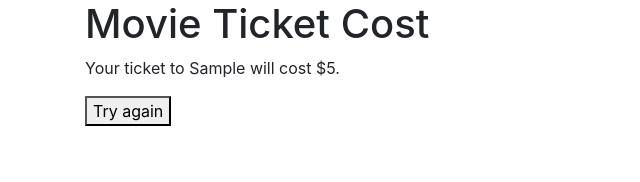
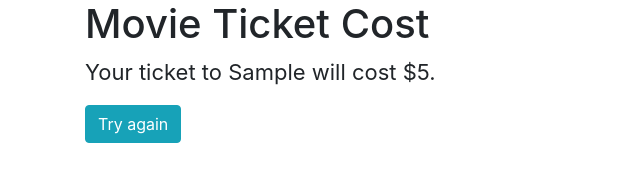
Before and after one commit to KChellis/movie-tickets, a plain HTML site: page index.html in a window 1280 px wide. Both pictures are taken after typing "Sample", "5" into the empty fields and a click on the button "Get Cost". Shown: the whole page, without its empty margins (0-640 px from the left). Drawn offline with nearby package versions, Linux system fonts and the light colour scheme.

Commit message:
add light CSS styling

```diff
--- a/css/styles.css
+++ b/css/styles.css
@@ -1,3 +1,6 @@
 .hidden {
   display: none;
 }
+p {
+  font-size: 22px;
+}
--- a/index.html
+++ b/index.html
@@ -39,7 +39,7 @@
       </form>
       <div class="hidden">
         <p>Your ticket to <span id="movie"></span> will cost <span id="cost"></span>.</p>
-        <button id="retry" type="button" name="button">Try again</button>
+        <button id="retry" class="btn btn-info" type="button" name="button">Try again</button>
       </div>
     </div>
   </body>
```
